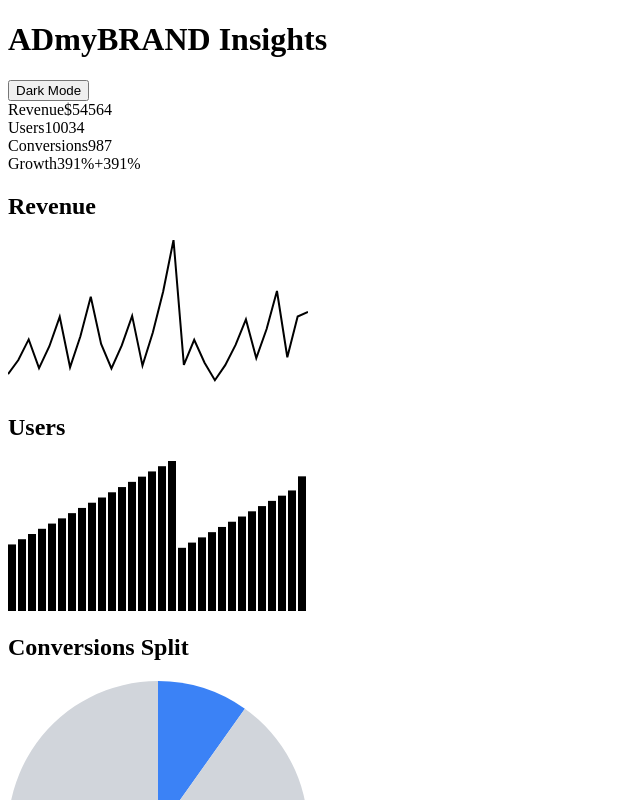
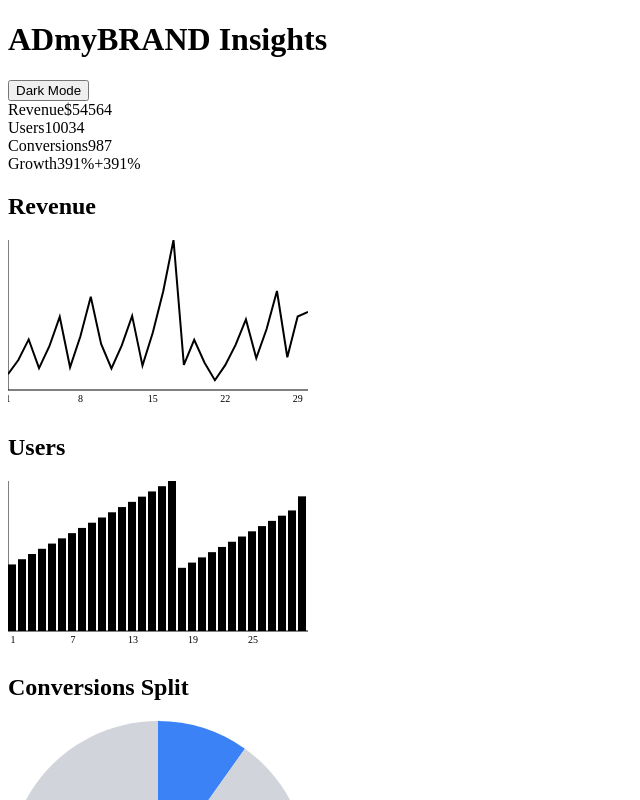
Before and after one commit to Bharatchoudhary11/Ai_powered, a Next.js app: page / in a window 1280 px wide. Shown: the top 800 px of the page, without its empty margins (0-640 px from the left). Built offline with nearby package versions, Linux system fonts and the light colour scheme.

Commit message:
Add axes and interactive pie chart

```diff
--- a/src/components/BarChart.tsx
+++ b/src/components/BarChart.tsx
@@ -5,10 +5,46 @@ interface BarChartProps {
 }
 
 export default function BarChart({ data, width = 300, height = 150 }: BarChartProps) {
+  const axisPadding = 20;
   const max = Math.max(...data);
   const barWidth = width / data.length;
+  const yTicks = 5;
+  const xTickInterval = Math.max(1, Math.floor(data.length / 5));
+
   return (
-    <svg width={width} height={height} className="w-full">
+    <svg width={width} height={height + axisPadding} className="w-full">
+      {/* axes */}
+      <line x1={0} y1={height} x2={width} y2={height} stroke="currentColor" strokeWidth={1} />
+      <line x1={0} y1={0} x2={0} y2={height} stroke="currentColor" strokeWidth={1} />
+
+      {/* Y axis ticks */}
+      {Array.from({ length: yTicks }).map((_, i) => {
+        const value = (max / (yTicks - 1)) * i;
+        const y = height - (value / max) * height;
+        return (
+          <text
+            key={i}
+            x={-4}
+            y={y + 4}
+            fontSize={10}
+            textAnchor="end"
+          >
+            {Math.round(value)}
+          </text>
+        );
+      })}
+
+      {/* X axis ticks */}
+      {data.map((_, i) => {
+        if (i % xTickInterval !== 0) return null;
+        const x = i * barWidth + barWidth / 2;
+        return (
+          <text key={i} x={x} y={height + 12} fontSize={10} textAnchor="middle">
+            {i + 1}
+          </text>
+        );
+      })}
+
       {data.map((d, i) => {
         const barHeight = (d / max) * height;
         return (
--- a/src/components/LineChart.tsx
+++ b/src/components/LineChart.tsx
@@ -5,6 +5,7 @@ interface LineChartProps {
 }
 
 export default function LineChart({ data, width = 300, height = 150 }: LineChartProps) {
+  const axisPadding = 20;
   const max = Math.max(...data);
   const points = data
     .map((d, i) => {
@@ -13,12 +14,49 @@ export default function LineChart({ data, width = 300, height = 150 }: LineChart
       return `${x},${y}`;
     })
     .join(' ');
+
+  const yTicks = 5;
+  const xTickInterval = Math.max(1, Math.floor((data.length - 1) / 4));
+
   return (
-    <svg width={width} height={height} className="w-full">
+    <svg width={width} height={height + axisPadding} className="w-full">
+      {/* axes */}
+      <line x1={0} y1={height} x2={width} y2={height} stroke="currentColor" strokeWidth={1} />
+      <line x1={0} y1={0} x2={0} y2={height} stroke="currentColor" strokeWidth={1} />
+
+      {/* Y axis ticks */}
+      {Array.from({ length: yTicks }).map((_, i) => {
+        const value = (max / (yTicks - 1)) * i;
+        const y = height - (value / max) * height;
+        return (
+          <text
+            key={i}
+            x={-4}
+            y={y + 4}
+            fontSize={10}
+            textAnchor="end"
+          >
+            {Math.round(value)}
+          </text>
+        );
+      })}
+
+      {/* X axis ticks */}
+      {data.map((_, i) => {
+        if (i % xTickInterval !== 0) return null;
+        const x = (i / (data.length - 1)) * width;
+        return (
+          <text key={i} x={x} y={height + 12} fontSize={10} textAnchor="middle">
+            {i + 1}
+          </text>
+        );
+      })}
+
+      {/* line */}
       <polyline
         fill="none"
         stroke="currentColor"
-        strokeWidth="2"
+        strokeWidth={2}
         points={points}
       />
     </svg>
--- a/src/components/PieChart.tsx
+++ b/src/components/PieChart.tsx
@@ -1,9 +1,12 @@
+import { useState } from 'react';
+
 interface PieChartProps {
   data: { value: number; color: string }[];
   size?: number;
 }
 
 export default function PieChart({ data, size = 150 }: PieChartProps) {
+  const [active, setActive] = useState<number | null>(null);
   const total = data.reduce((sum, d) => sum + d.value, 0);
   let cumulative = 0;
   const slices = data.map((slice, idx) => {
@@ -12,11 +15,41 @@ export default function PieChart({ data, size = 150 }: PieChartProps) {
     const [endX, endY] = getCoordinates(cumulative / total, size);
     const largeArc = slice.value / total > 0.5 ? 1 : 0;
     const pathData = `M ${size} ${size} L ${startX} ${startY} A ${size} ${size} 0 ${largeArc} 1 ${endX} ${endY} Z`;
-    return <path key={idx} d={pathData} fill={slice.color} />;
+    const isActive = active === idx;
+    return (
+      <path
+        key={idx}
+        d={pathData}
+        fill={slice.color}
+        style={{ transformOrigin: 'center', transition: 'transform 0.2s' }}
+        className={isActive ? 'scale-105 opacity-80' : ''}
+        onMouseEnter={() => setActive(idx)}
+        onMouseLeave={() => setActive(null)}
+      />
+    );
   });
+
+  const activeSlice = active !== null ? data[active] : null;
+
   return (
-    <svg width={size * 2} height={size * 2} viewBox={`0 0 ${size * 2} ${size * 2}`} className="w-full">
+    <svg
+      width={size * 2}
+      height={size * 2}
+      viewBox={`0 0 ${size * 2} ${size * 2}`}
+      className="w-full"
+    >
       {slices}
+      {activeSlice && (
+        <text
+          x={size}
+          y={size}
+          textAnchor="middle"
+          dominantBaseline="middle"
+          className="text-xs font-semibold fill-current pointer-events-none"
+        >
+          {((activeSlice.value / total) * 100).toFixed(0)}%
+        </text>
+      )}
     </svg>
   );
 }
```
